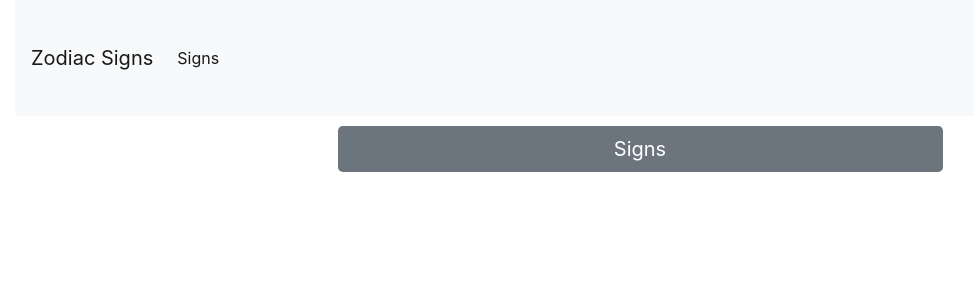
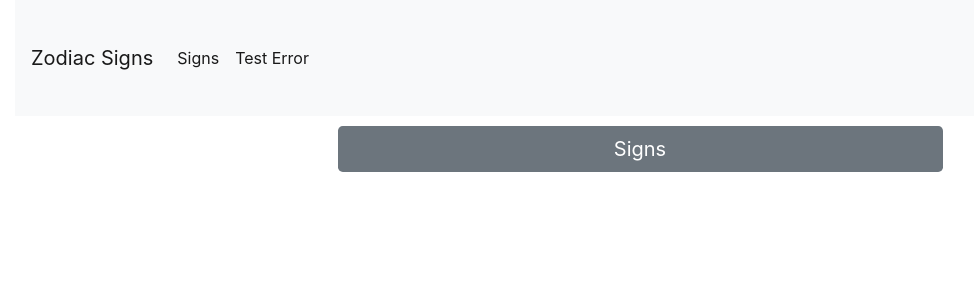
Before and after one commit to Jay-Shah10/nr-zodiac, a Flask app: page / in a window 1280 px wide. Shown: the top 300 px of the page, without its empty margins (0-974 px from the left). Run offline with Flask 2, Linux system fonts and the light colour scheme; some libraries are stand-ins or nearby versions.

Commit message:
add test error button

```diff
--- a/templates/navbar.html
+++ b/templates/navbar.html
@@ -9,6 +9,9 @@
         <li class="nav-item active">
           <a class="nav-link" href="{{ url_for('showSigns') }}">Signs</a>
         </li>
+        <li class="nav-item active">
+          <a class="nav-link" href="{{ url_for('testError') }}">Test Error</a>
+        </li>
       </ul>
     </div>
   </nav>
```
